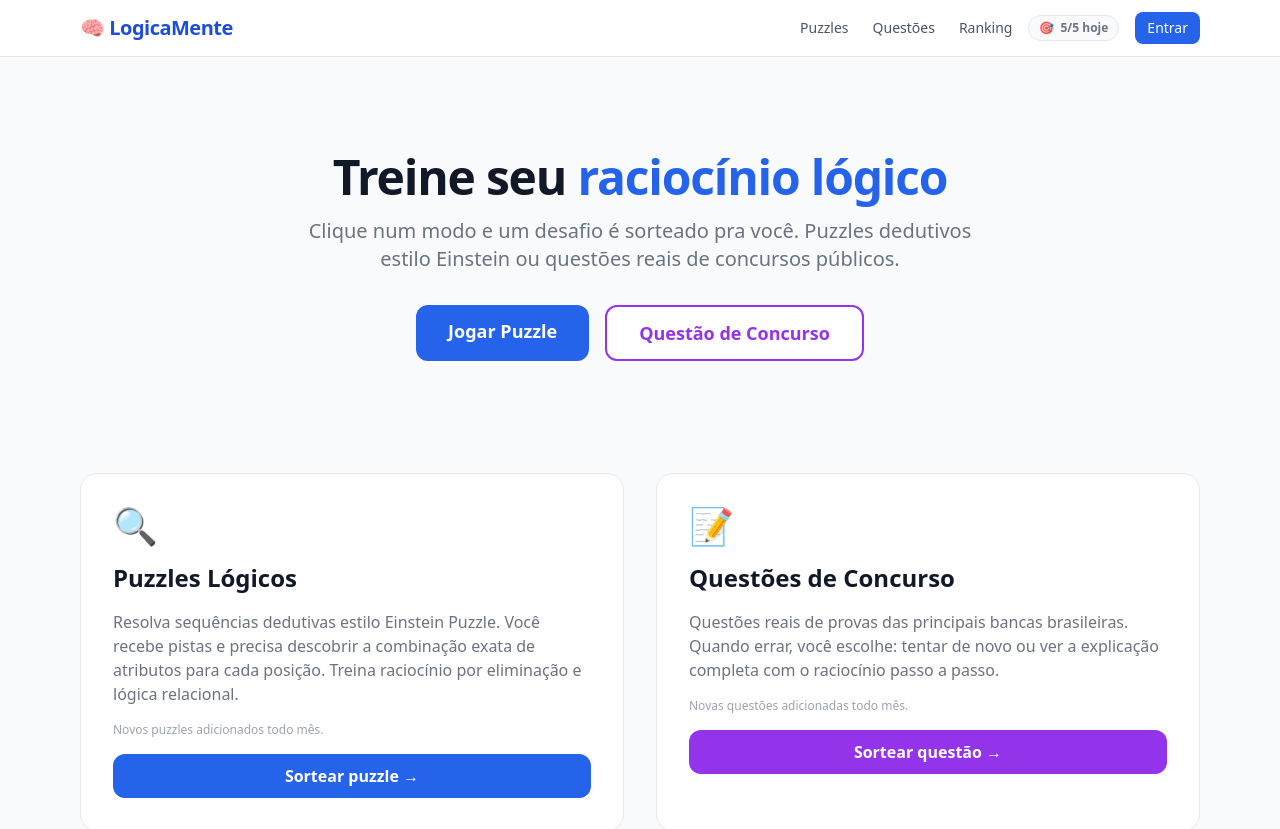
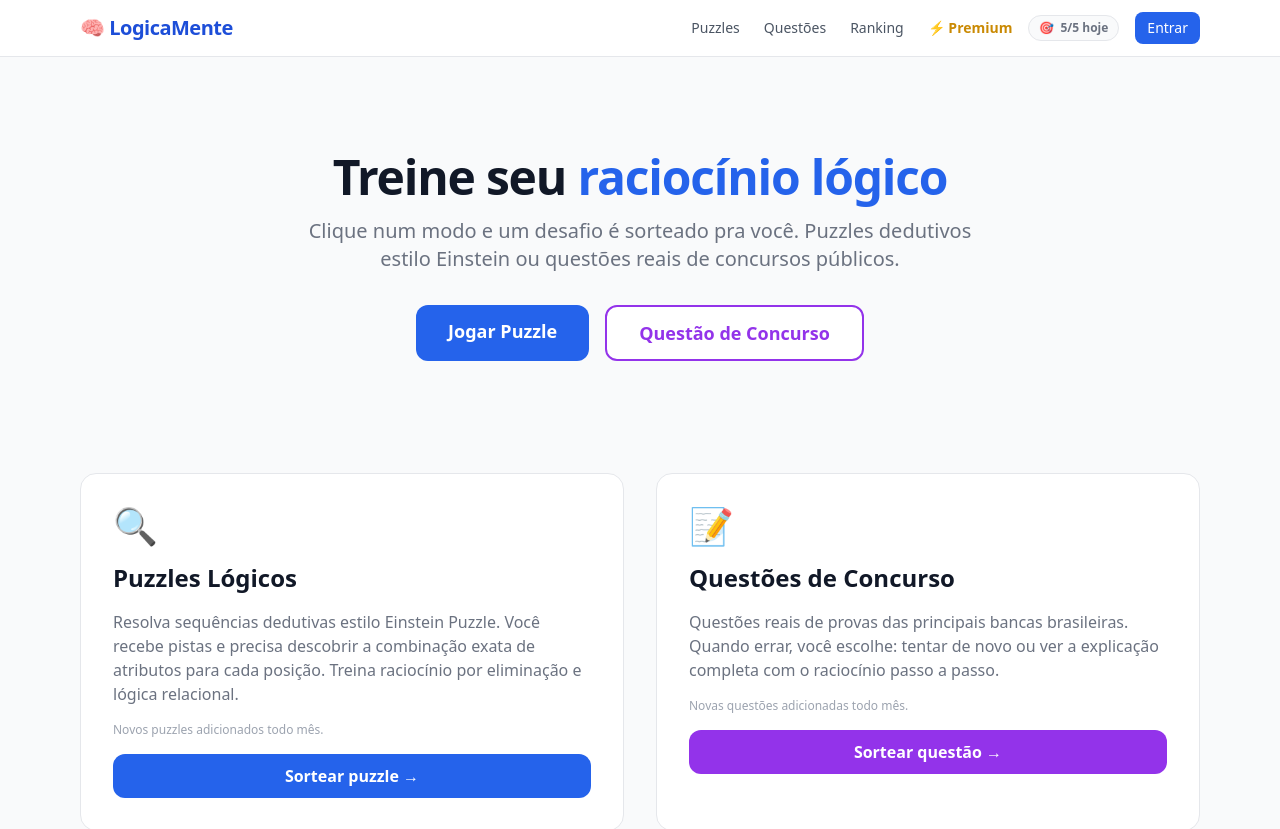
Before and after one commit to daniafonsoortega/logica, a Next.js app: page / in a window 1280 px wide. Shown: the top 829 px of the page. Built offline with nearby package versions, Linux system fonts and the light colour scheme; no server answers.

Commit message:
feat: add Premium link in nav

```diff
--- a/src/app/layout.tsx
+++ b/src/app/layout.tsx
@@ -24,6 +24,7 @@ export default function RootLayout({ children }: { children: React.ReactNode })
                 <Link href="/puzzles" className="text-gray-600 hover:text-blue-700 transition-colors">Puzzles</Link>
                 <Link href="/questoes" className="text-gray-600 hover:text-blue-700 transition-colors">Questões</Link>
                 <Link href="/ranking" className="text-gray-600 hover:text-blue-700 transition-colors">Ranking</Link>
+                <Link href="/premium" className="text-yellow-600 hover:text-yellow-700 font-semibold transition-colors">⚡ Premium</Link>
               </div>
               <DailyCounter />
               <AuthButton />
```
